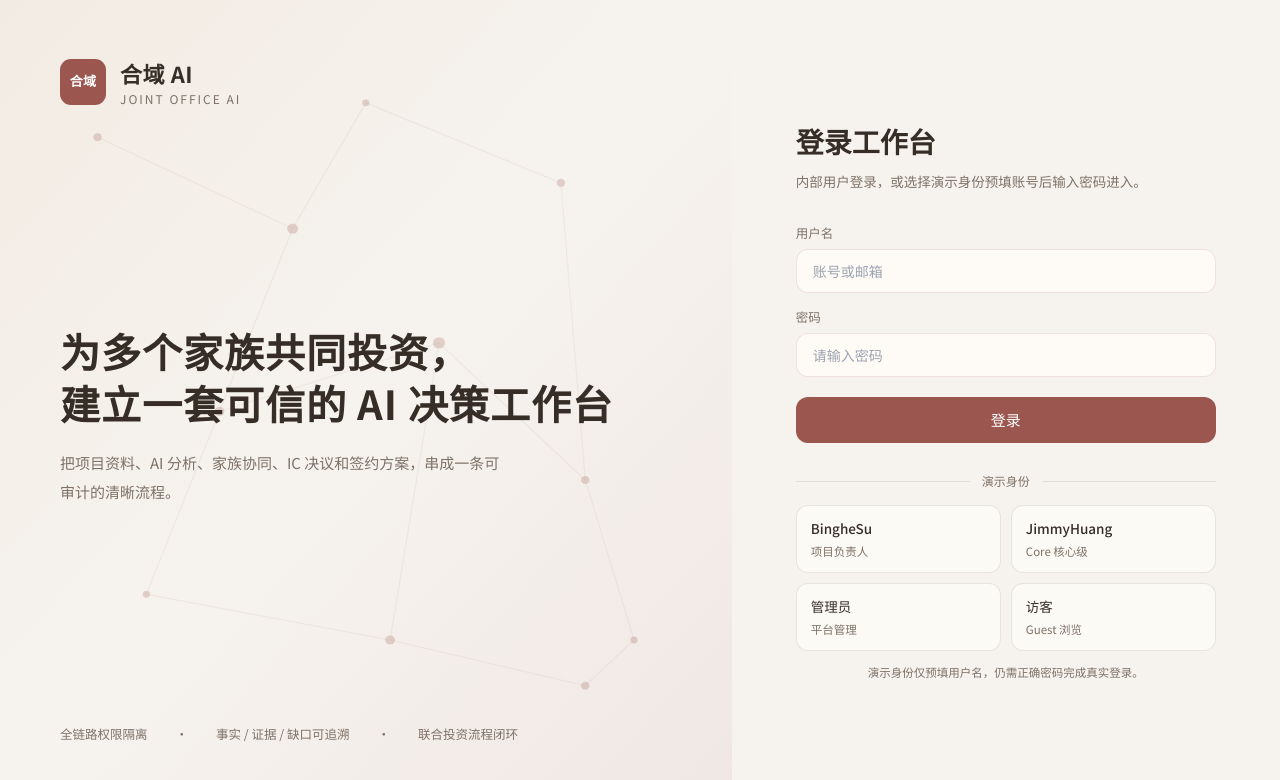
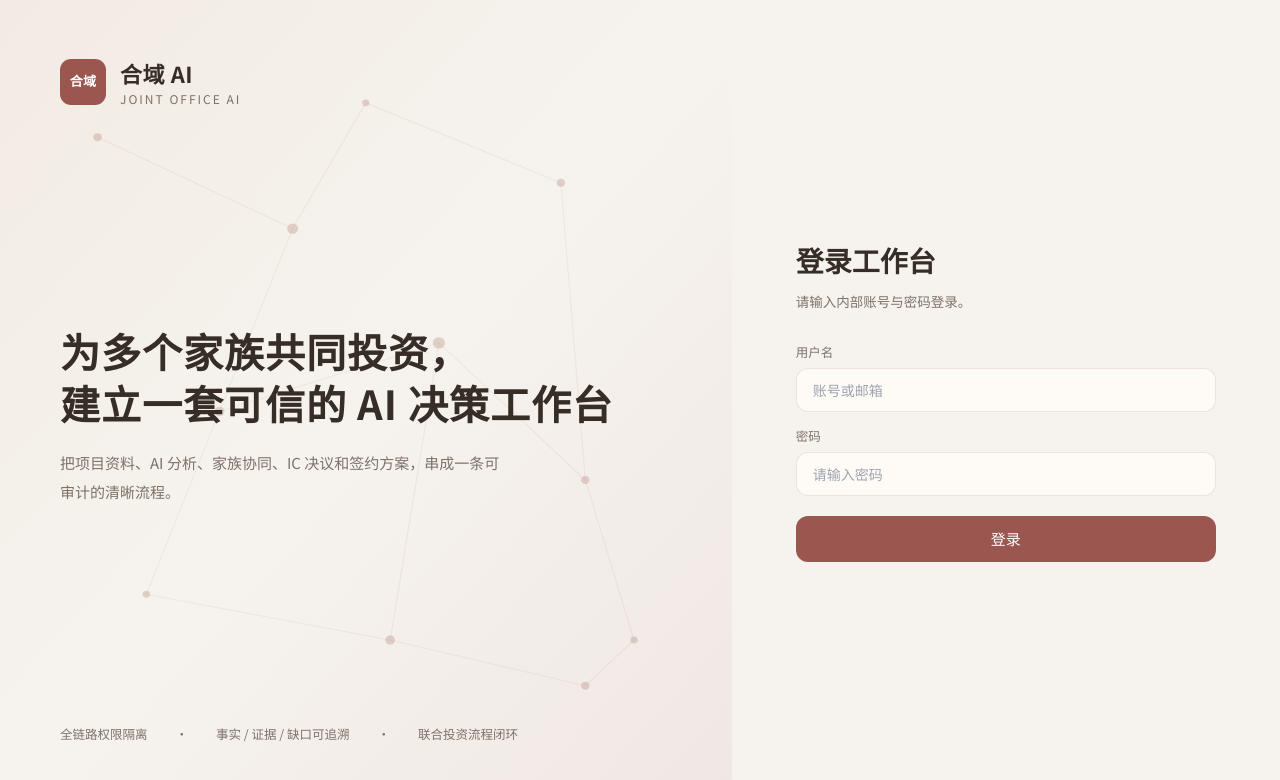
Before and after one commit to fangjg16/heyu, a React (Vite) app: page /app/login in a window 1280 px wide. Shown: the top 780 px of the page. Built offline with nearby package versions, Linux system fonts and the light colour scheme; no server answers.

Commit message:
fix: 登录页去掉演示身份预填
登录只保留账号密码；不再展示 BingheSu / JimmyHuang 等演示卡片。

Co-authored-by: fangjg16 <fangjg16@users.noreply.github.com>

```diff
--- a/src/pages/workspace/Login.tsx
+++ b/src/pages/workspace/Login.tsx
@@ -4,13 +4,6 @@ import { loginWithPassword, fetchWorkspaceUsersDirectory } from "@/lib/api-auth"
 import { loadSessionToken, loadSessionUserId } from "@/workspace/session";
 
 const REMEMBER_USER_KEY = "fo-login-remember-user";
-
-const DEMO_IDENTITIES = [
-  { name: "BingheSu", role: "项目负责人", username: "binghesu" },
-  { name: "JimmyHuang", role: "Core 核心级", username: "jimmyhuang" },
-  { name: "管理员", role: "平台管理", username: "candiceguo" },
-  { name: "访客", role: "Guest 浏览", username: "janicehi" },
-] as const;
 
 export default function Login() {
   const navigate = useNavigate();
@@ -139,7 +132,7 @@ export default function Login() {
             </div>
             <h1 className="font-display text-[28px] font-semibold">登录工作台</h1>
             <p className="mt-2 text-[13.5px] text-[hsl(var(--warm-charcoal-muted))]">
-              内部用户登录，或选择演示身份预填账号后输入密码进入。
+              请输入内部账号与密码登录。
             </p>
             {fromSwitch ? (
               <p className="mt-3 rounded-xl border border-[hsl(var(--wine)/0.22)] bg-[hsl(var(--wine-muted))] px-3.5 py-2.5 text-xs text-[hsl(var(--warm-charcoal))]">
@@ -189,36 +182,6 @@ export default function Login() {
                 {submitting ? "登录中..." : "登录"}
               </button>
             </form>
-
-            <div className="mt-[30px]">
-              <div className="flex items-center gap-3 text-xs text-[hsl(var(--warm-charcoal-muted))]">
-                <div className="h-px flex-1 bg-[rgba(78,66,57,0.12)]" />
-                演示身份
-                <div className="h-px flex-1 bg-[rgba(78,66,57,0.12)]" />
-              </div>
-              <div className="mt-4 grid grid-cols-2 gap-2.5">
-                {DEMO_IDENTITIES.map((id) => (
-                  <button
-                    key={id.username}
-                    type="button"
-                    disabled={submitting}
-                    onClick={() => {
-                      setUsername(id.username);
-                      setError(null);
-                    }}
-                    className="rounded-xl border border-[rgba(78,66,57,0.12)] bg-[rgba(255,252,248,0.7)] px-3.5 py-3 text-left transition-colors hover:border-[hsl(var(--wine)/0.4)] hover:bg-[hsl(var(--wine-muted))]"
-                  >
-                    <div className="text-[13.5px] font-medium">{id.name}</div>
-                    <div className="mt-0.5 text-[11.5px] text-[hsl(var(--warm-charcoal-muted))]">
-                      {id.role}
-                    </div>
-                  </button>
-                ))}
-              </div>
-              <p className="mt-3 text-center text-[11.5px] text-[hsl(var(--warm-charcoal-muted))]">
-                演示身份仅预填用户名，仍需正确密码完成真实登录。
-              </p>
-            </div>
           </div>
         </div>
       </div>
```
